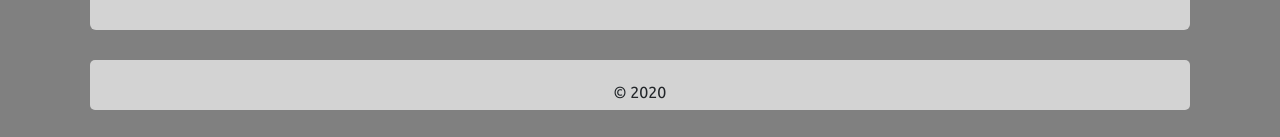
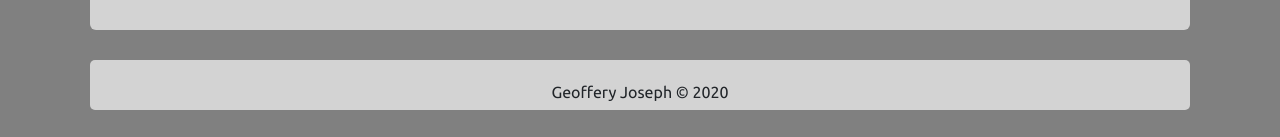
Before and after one commit to geofferyj/project0, a plain HTML site: page about.html in a window 1280 px wide. Shown: the part 1133-1270 px from the top of the page. Drawn offline with nearby package versions, Linux system fonts and the light colour scheme.

Commit message:
Final project

```diff
--- a/about.html
+++ b/about.html
@@ -93,7 +93,7 @@
             </div>
 
             <div class="footer">
-                <p>&copy; 2020</p>
+                <p>Geoffery Joseph &copy; 2020</p>
             </div>
 
         </div>
```
Also changed, not shown: contact.html (+1 -1 lines), index.html (+1 -1 lines), more.html (+1 -1 lines).
